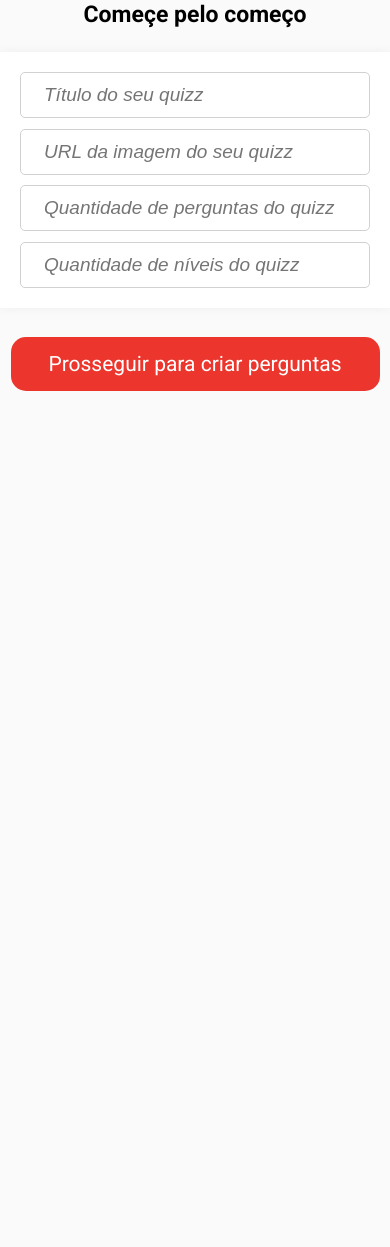
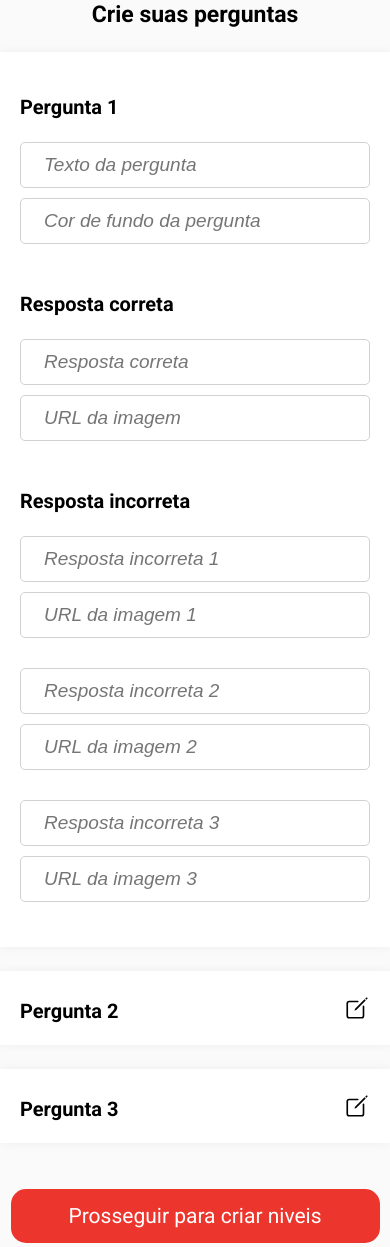
Before and after one commit to jansenosorio/buzzquizz, a plain HTML site: page index.html in a window 390 px wide. Shown: the part 137-1384 px from the top of the page. Before the commit the page ends 844 px from the top, so only its background shows below. Drawn offline with nearby package versions, Linux system fonts and the light colour scheme.

Commit message:
feat: Created static layout 3.2 create your questions, with mobile layout includes

```diff
--- /dev/null
+++ b/css/quizzregistration.css
@@ -0,0 +1,139 @@
+/* Style configurations of user quizz registration pages 3.1/3.2 */
+
+input {
+  margin: 5px 0 5px 0;
+}
+
+.container-screen-1 {
+  display: flex;
+  flex-direction: column;
+  justify-content: center;
+  align-items: center;
+}
+
+.screen-title {
+  margin-top: 140px;
+  margin-bottom: 26px;
+  font-weight: 700;
+  font-size: 23px;
+}
+
+.box-initials-informations,
+.box-create-questions {
+  display: flex;
+  flex-direction: column;
+  justify-content: space-between;
+  align-items: center;
+  box-sizing: border-box;
+
+  padding: 20px 20px 20px 20px;
+
+  max-width: 600px;
+  height: auto;
+  background: #FFFFFF;
+  box-shadow: 0px 0px 10px rgba(0, 0, 0, 0.05);
+}
+
+.box-initials-informations input,
+.box-create-questions input {
+  width: 564px;
+  height: 46px;
+  border: 1px solid #D1D1D1;
+  border-radius: 5px;
+
+  font-style: italic;
+  font-size: 19px;
+  padding-left: 23px;
+}
+
+.bt-create-questions,
+.bt-create-levels {
+  margin-top: 85px;
+
+  width: 369px;
+  height: 54px;
+
+  border: none;
+  background: #EC362D;
+  border-radius: 15px;
+
+  color: white;
+  font-family: 'Roboto', sans-serif;
+  font-weight: 400;
+  font-size: 21px;
+
+  margin-bottom: 80px;
+}
+
+.bt-create-questions:hover,
+.bt-create-levels:hover {
+  cursor: pointer;
+}
+
+/* Style configurations of user quizz registration pages ONLY 3.2 */
+
+.in-title-question {
+  font-weight: 700;
+  font-size: 20px;
+  margin-top: 25px;
+  margin-bottom: 20px;
+}
+
+.box-questions-without-title {
+  margin-bottom: 20px;
+}
+
+.box-questions-with-title {
+  margin-bottom: 20px;
+}
+
+.box-create-questions-closed {
+  display: flex;
+  justify-content: space-between;
+  align-items: center;
+  box-sizing: border-box;
+
+  padding: 20px 20px 20px 20px;
+  margin-top: 24px;
+
+  width: 600px;
+  max-height: 74px;
+  background: #FFFFFF;
+  box-shadow: 0px 0px 10px rgba(0, 0, 0, 0.05);
+}
+
+ion-icon {
+  font-size: 26px;
+}
+
+/* Responsiveness */
+
+@media (max-width: 1100px) {
+  .container-screen-1 {
+    width: 100%;
+  }
+
+  .box-initials-informations {
+    width: 100%;
+    margin-bottom: 29px;
+  }
+
+  .box-create-questions,
+  .box-create-questions-closed {
+    width: 100%;
+  }
+
+  .box-initials-informations input,
+  .box-create-questions input {
+    width: 100%;
+  }
+
+  .bt-create-questions {
+    margin-top: 0;
+  }
+
+  .bt-create-levels {
+    margin-top: 46px;
+    margin-bottom: 46px;
+  }
+}
--- a/css/quizzregistration31.css
+++ /dev/null
@@ -1,80 +0,0 @@
-/* Style configurations of user quizz registration pages */
-
-.container-screen-1 {
-  display: flex;
-  flex-direction: column;
-  justify-content: center;
-  align-items: center;
-}
-
-.screen-title {
-  margin-top: 140px;
-  margin-bottom: 26px;
-  font-weight: 700;
-  font-size: 23px;
-}
-
-.box-initials-informations {
-  display: flex;
-  flex-direction: column;
-  justify-content: space-between;
-  align-items: center;
-  box-sizing: border-box;
-
-  padding: 20px 20px 20px 20px;
-
-  max-width: 600px;
-  height: 256px;
-  background: #FFFFFF;
-  box-shadow: 0px 0px 10px rgba(0, 0, 0, 0.05);
-}
-
-.box-initials-informations input {
-  width: 564px;
-  height: 46px;
-  border: 1px solid #D1D1D1;
-  border-radius: 5px;
-
-  font-style: italic;
-  font-size: 19px;
-  padding-left: 23px;
-}
-
-.bt-create-questions {
-  margin-top: 85px;
-
-  width: 369px;
-  height: 54px;
-
-  border: none;
-  background: #EC362D;
-  border-radius: 15px;
-
-  color: white;
-  font-family: 'Roboto', sans-serif;
-  font-weight: 400;
-  font-size: 21px;
-}
-
-.bt-create-questions:hover {
-  cursor: pointer;
-}
-
-@media (max-width: 1100px) {
-  .container-screen-1 {
-    width: 100%;
-  }
-
-  .box-initials-informations {
-    width: 100%;
-    margin-bottom: 29px;
-  }
-
-  .box-initials-informations input {
-    width: 100%;
-  }
-
-  .bt-create-questions {
-    margin-top: 0;
-  }
-}
--- a/index.html
+++ b/index.html
@@ -8,7 +8,7 @@
     <link rel="stylesheet" href="css/reset.css" />
     <link rel="stylesheet" href="css/style.css" />
     <link rel="stylesheet" href="css/quizz-list.css" />
-    <link rel="stylesheet" href="css/quizzregistration31.css" />
+    <link rel="stylesheet" href="css/quizzregistration.css" />
 
     <title>BuzzQuizz</title>
   </head>
@@ -88,6 +88,7 @@
       </div>
       <!--Fim-Tela-1-->
       <!-- Begin Page 3.1 - User Registration Quiz -->
+      <div class="container-page-3-1 hidden">
         <div class="container-screen-1">
           <h1 class="screen-title">Começe pelo começo</h1>
           <div class="box-initials-informations">
@@ -116,7 +117,90 @@
             Prosseguir para criar perguntas
           </button>
         </div>
+      </div>
       <!-- End Page 3.1 - User Registration Quiz -->
+      <!-- Begin Page 3.2 - Create Your Questions -->
+      <div class="container-page-3-2">
+        <div class="container-screen-1">
+          <h1 class="screen-title">Crie suas perguntas</h1>
+          <div class="box-create-questions">
+            <div class="box-questions-with-title">
+              <h2 class="in-title-question">Pergunta 1</h2>
+              <input
+                type="text"
+                class="in-text-question"
+                placeholder="Texto da pergunta"
+              />
+              <input
+                type="text"
+                class="in-background-question"
+                placeholder="Cor de fundo da pergunta"
+              />
+            </div>
+            <div class="box-questions-with-title">
+              <h2 class="in-title-question">Resposta correta</h2>
+              <input
+                type="text"
+                class="in-correct-answer"
+                placeholder="Resposta correta"
+              />
+              <input
+                type="text"
+                class="in-url-correct-img"
+                placeholder="URL da imagem"
+              />
+            </div>
+            <div class="box-questions-with-title">
+              <h2 class="in-title-question">Resposta incorreta</h2>
+              <input
+                type="text"
+                class="in-incorrect-answer-1"
+                placeholder="Resposta incorreta 1"
+              />
+              <input
+                type="text"
+                class="in-url-incorrect-img-1"
+                placeholder="URL da imagem 1"
+              />
+            </div>
+            <div class="box-questions-without-title">
+              <input
+                type="text"
+                class="in-incorrect-answer-2"
+                placeholder="Resposta incorreta 2"
+              />
+              <input
+                type="text"
+                class="in-url-incorrect-img-2"
+                placeholder="URL da imagem 2"
+              />
+            </div>
+            <div class="box-questions-without-title">
+              <input
+                type="text"
+                class="in-incorrect-answer-3"
+                placeholder="Resposta incorreta 3"
+              />
+              <input
+                type="text"
+                class="in-url-incorrect-img-3"
+                placeholder="URL da imagem 3"
+              />
+            </div>
+          </div>
+          <div class="box-create-questions-closed">
+            <h2 class="in-title-question">Pergunta 2</h2>
+            <ion-icon name="create-outline"></ion-icon>
+          </div>
+          <div class="box-create-questions-closed">
+            <h2 class="in-title-question">Pergunta 3</h2>
+            <ion-icon name="create-outline"></ion-icon>
+          </div>
+          <button class="bt-create-levels">
+            Prosseguir para criar niveis
+          </button>
+      </div>
+      <!-- End Page 3.2 - Create Your Questions -->
     </main>
 
     <!--Scripts-->
```
Lines whose indentation alone changed are shown as unchanged.
